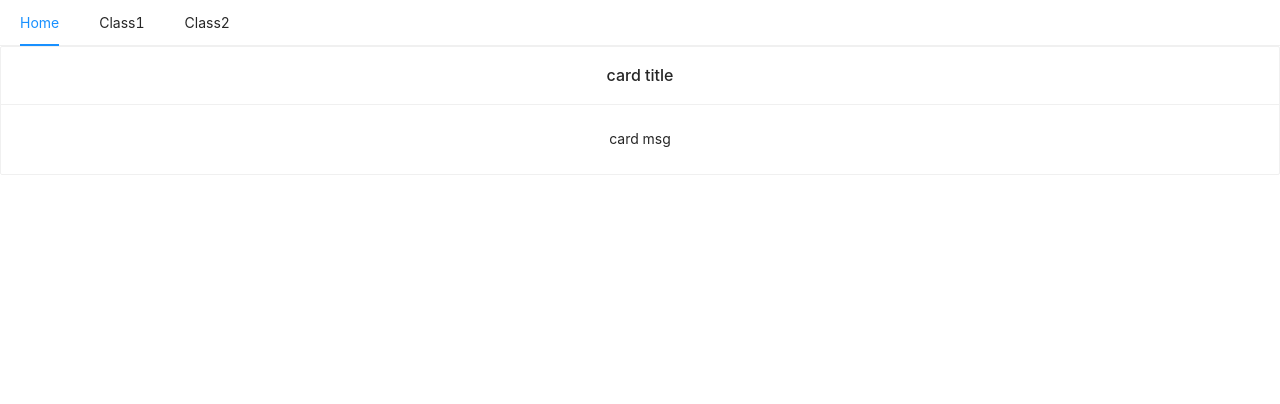
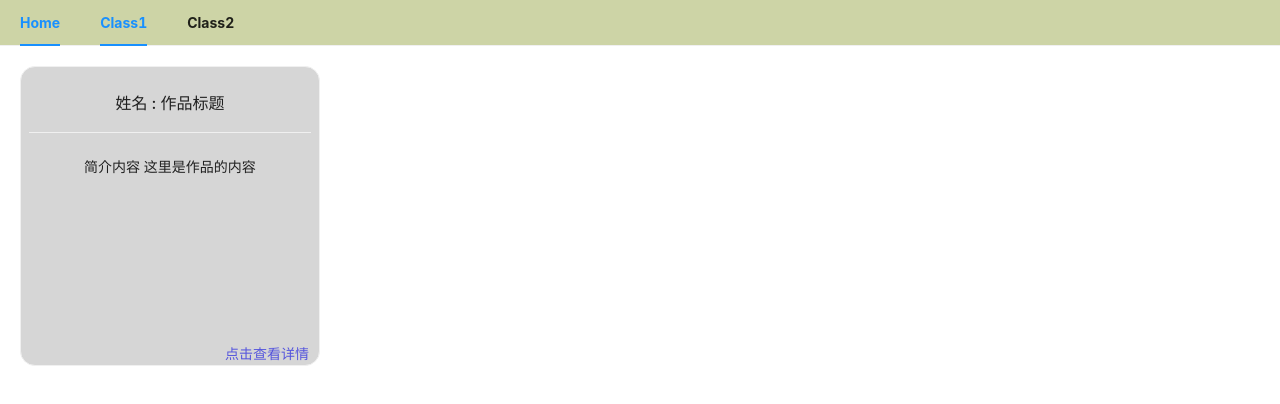
Before and after one commit to happyjohnchen/graduation-project-system, a React (Create React App) app: page /class1 in a window 1280 px wide. Shown: the top 404 px of the page. Built offline with nearby package versions, Linux system fonts and the light colour scheme.

Commit message:
添加作品卡片

```diff
--- a/src/App.js
+++ b/src/App.js
@@ -1,7 +1,6 @@
 import { BrowserRouter, Route, Routes } from "react-router-dom";
 import "./App.css";
-import Class1 from "./pages/Class1";
-import Class2 from "./pages/Class2";
+import Classes from "./pages/Classes";
 import Home from "./pages/Home";
 import GraduationLayout from "./pages/Layout";
 
@@ -12,8 +11,8 @@ function App() {
           <GraduationLayout/>
                 <Routes>
                     <Route path="/" element={<Home />}></Route>
-                    <Route path="/class1" element={<Class1 />}></Route>
-                    <Route path="/class2" element={<Class2 />}></Route>
+                    <Route path="/class1" element={<Classes class={1} />}></Route>
+                    <Route path="/class2" element={<Classes class={2} />}></Route>
                 </Routes>
             </BrowserRouter>
         </div>
--- /dev/null
+++ b/src/cards/Card/index.css
@@ -0,0 +1,8 @@
+.graduation-card{
+    margin: 20px;
+    padding: 8px;
+    width: 300px;
+    height: 300px;
+    border-radius: 15px;
+    background-color: #67676744;
+}
--- a/src/cards/Card/index.js
+++ b/src/cards/Card/index.js
@@ -1,11 +1,29 @@
-const { Card } = require("antd")
+import { Card } from "antd";
+import { useEffect } from "react";
+import { useLocation, useNavigate, useSearchParams } from "react-router-dom";
+import "./index.css";
 
 const GraduationCard = (props) => {
+    const location = useLocation();
+    const navigate = useNavigate();
+    const [params] = useSearchParams();
+    useEffect(() => {
+        console.log(params.get("id"));
+    }, [params.get("id")]);
     return (
-        <Card title={props.title}>
-            {props.message}
+        <Card
+            className="graduation-card"
+            title={props.project.name + " : " + props.project.projectTitle}
+            onClick={() => {
+                navigate(location.pathname + "?id=" + props.project.id);
+            }}
+        >
+            <div>{props.project.info}</div>
+            <div style={{ color: "#5555dd", position: "absolute", bottom: "0", right: "10px" }}>
+                点击查看详情
+            </div>
         </Card>
-    )
-}
+    );
+};
 
 export default GraduationCard;
--- a/src/pages/Class1/index.js
+++ /dev/null
@@ -1,11 +0,0 @@
-import GraduationCard from "../../cards/Card";
-
-const Class1 = () => {
-    return (
-        <div>
-            <GraduationCard title="card title" message="card msg" />
-        </div>
-    );
-};
-
-export default Class1;
--- a/src/pages/Class2/index.js
+++ /dev/null
@@ -1,9 +0,0 @@
-const Class2 = () => {
-    return (
-        <div>
-            <p>Class2</p>
-        </div>
-    )
-};
-
-export default Class2;
--- /dev/null
+++ b/src/pages/Classes/index.js
@@ -0,0 +1,17 @@
+import GraduationCard from "../../cards/Card";
+
+const Classes = (props) => {
+    const project = {
+        name: "姓名",
+        id: "学号",
+        projectTitle: "作品标题",
+        info: "简介内容\n这里是作品的内容",
+    };
+    return (
+        <div>
+            <GraduationCard project = {project} />
+        </div>
+    );
+};
+
+export default Classes;
--- a/src/pages/Layout/index.css
+++ b/src/pages/Layout/index.css
@@ -1,4 +1,4 @@
-.menu-bar {
-    background-color: gray ;
-    font-family: 'Times New Roman', Times, serif !important;
+.menu-link{
+    color: rgb(60, 119, 70);
+    font-weight: bold;
 }
--- a/src/pages/Layout/index.js
+++ b/src/pages/Layout/index.js
@@ -1,19 +1,30 @@
 import { Layout, Menu } from "antd";
-import { Header } from "antd/lib/layout/layout";
-import { Link } from "react-router-dom";
+import { Link, useLocation } from "react-router-dom";
+import "./index.css";
 
 const GraduationLayout = () => {
+    const location = useLocation();
     return (
         <Layout>
-            <Menu className="menu-bar" mode="horizontal" defaultSelectedKeys={["/"]}>
+            <Menu
+                style={{ background: "#cdd4a6" }}
+                mode="horizontal"
+                defaultSelectedKeys={[location.pathname]}
+            >
                 <Menu.Item key="/">
-                    <Link to={"/"}>Home</Link>
+                    <Link className="menu-link" to={"/"}>
+                        Home
+                    </Link>
                 </Menu.Item>
                 <Menu.Item key="/class1">
-                    <Link to={"/class1"}>Class1</Link>
+                    <Link className="menu-link" style={{ float: "right" }} to={"/class1"}>
+                        Class1
+                    </Link>
                 </Menu.Item>
-                <Menu.Item key="class2">
-                    <Link to={"/class2"}>Class2</Link>
+                <Menu.Item key="/class2">
+                    <Link className="menu-link" to={"/class2"}>
+                        Class2
+                    </Link>
                 </Menu.Item>
             </Menu>
         </Layout>
```
